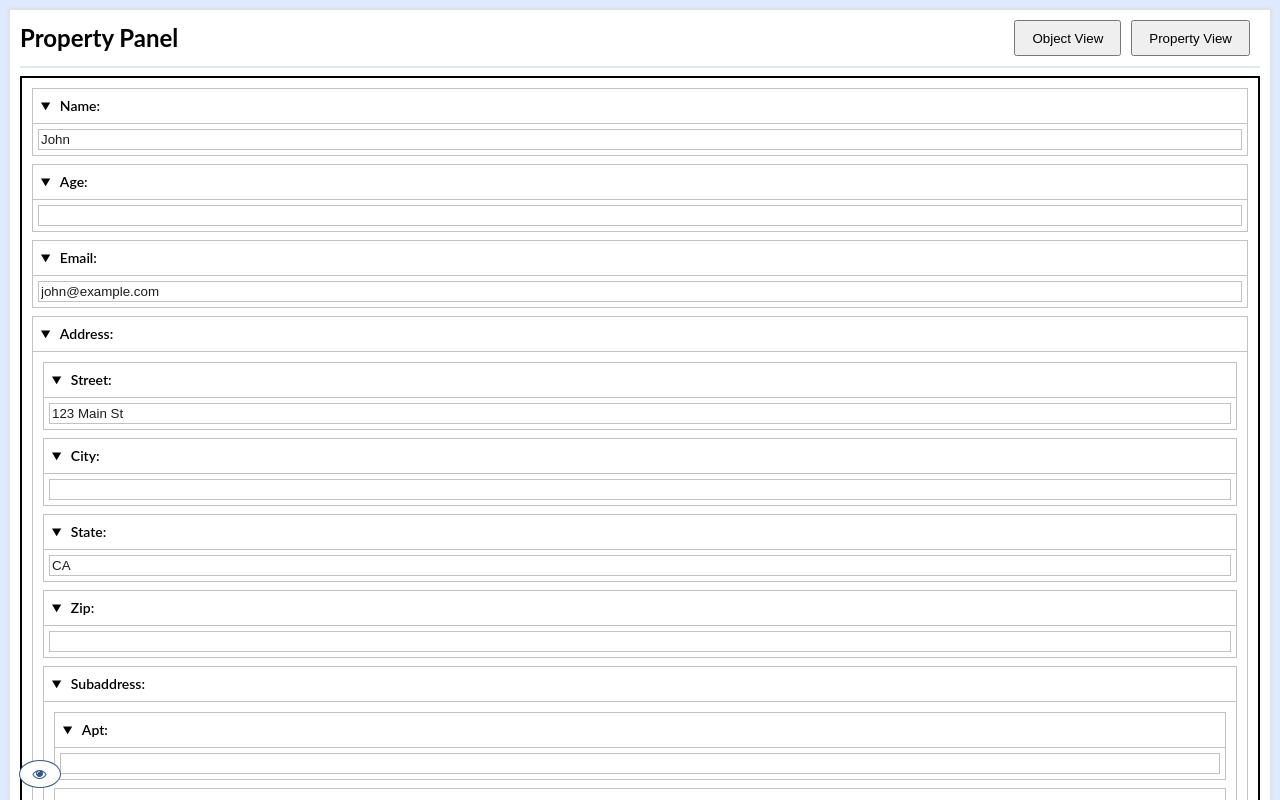
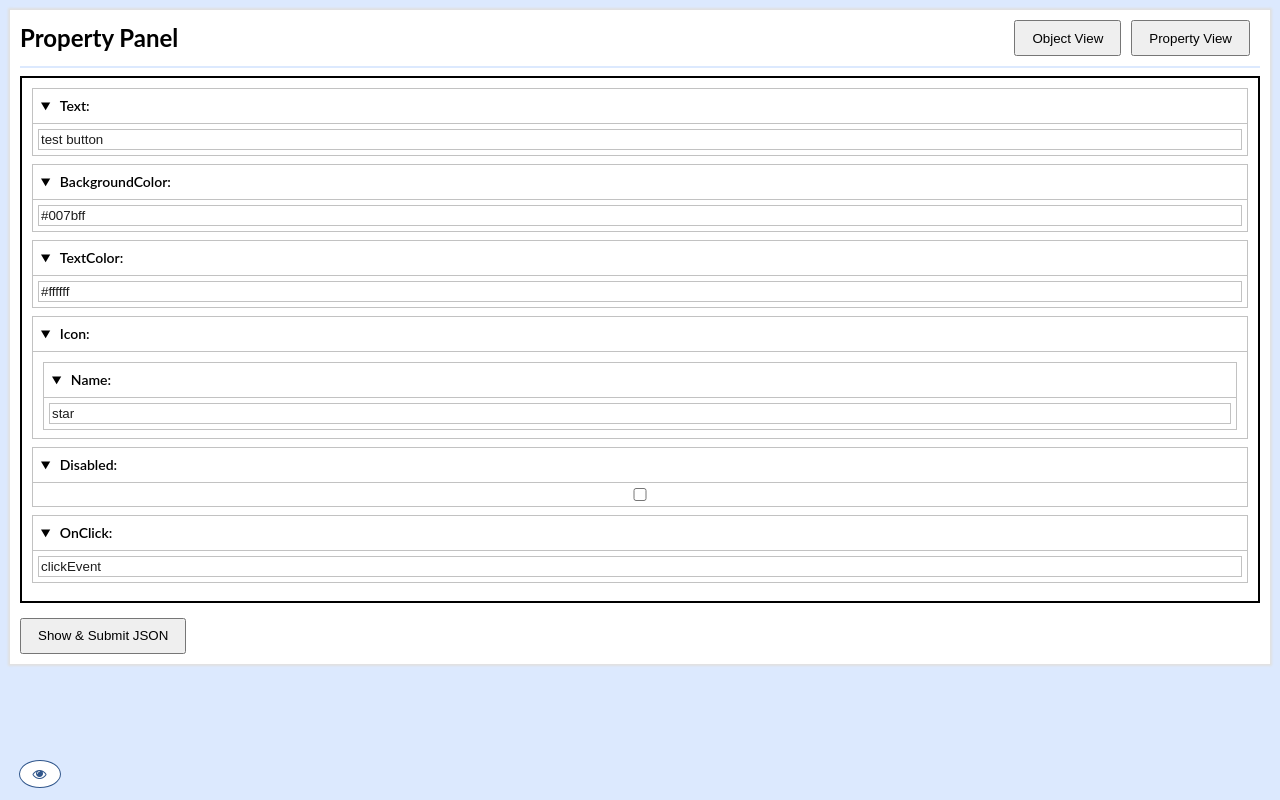
Before and after one commit to gregariousgovind/angularTheming, an Angular app: page /propertyPanel in a window 1280 px wide. Shown: the top 800 px of the page. Built offline with nearby package versions, Linux system fonts and the light colour scheme.

Commit message:
2 files modified

```diff
--- a/src/app/components/property-panel-container/property-panel-container.component.html
+++ b/src/app/components/property-panel-container/property-panel-container.component.html
@@ -16,7 +16,7 @@
     <app-property-panel #panel [data]="data"></app-property-panel>
   </ul>
   <button type="button" (click)="showJSON()">
-    {{ dataShown ? 'Hide' : 'Show' }} JSON
+    {{ dataShown ? 'Hide' : 'Show & Submit' }} JSON
   </button>
   <button *ngIf="dataShown" type="button" (click)="handleSubmit()">
     Submit
--- a/src/app/components/property-panel-container/property-panel-container.component.ts
+++ b/src/app/components/property-panel-container/property-panel-container.component.ts
@@ -8,44 +8,12 @@ import { Component, ViewEncapsulation } from '@angular/core';
 })
 export class PropertyPanelContainerComponent {
   data = {
-    name: 'John',
-    age: '',
-    email: 'john@example.com',
-    address: {
-      street: '123 Main St',
-      city: '',
-      state: 'CA',
-      zip: null,
-      subaddress: {
-        apt: '',
-        building: null,
-      },
-      phones: ['', null, '555-1234'],
-      contacts: [
-        { name: 'Jane', phone: '' },
-        { name: 'Bob', phone: '555-5678' },
-        { name: 'Tom', phone: null },
-      ],
-    },
-    phone: {
-      home: '',
-      work: '',
-      mobile: '555-1234',
-    },
-    hobbies: ['reading', '', null, 'swimming'],
-    friends: [
-      {
-        name: 'Jane',
-        age: 30,
-        email: '',
-      },
-      {
-        name: 'Bob',
-        age: 25,
-        email: 'bob@example.com',
-      },
-      {},
-    ],
+    text: 'test button',
+    backgroundColor: '#007bff',
+    textColor: '#ffffff',
+    icon: { name: 'star' },
+    disabled: false,
+    onClick: 'clickEvent',
   };
 
   dataShown: boolean = false;
```
